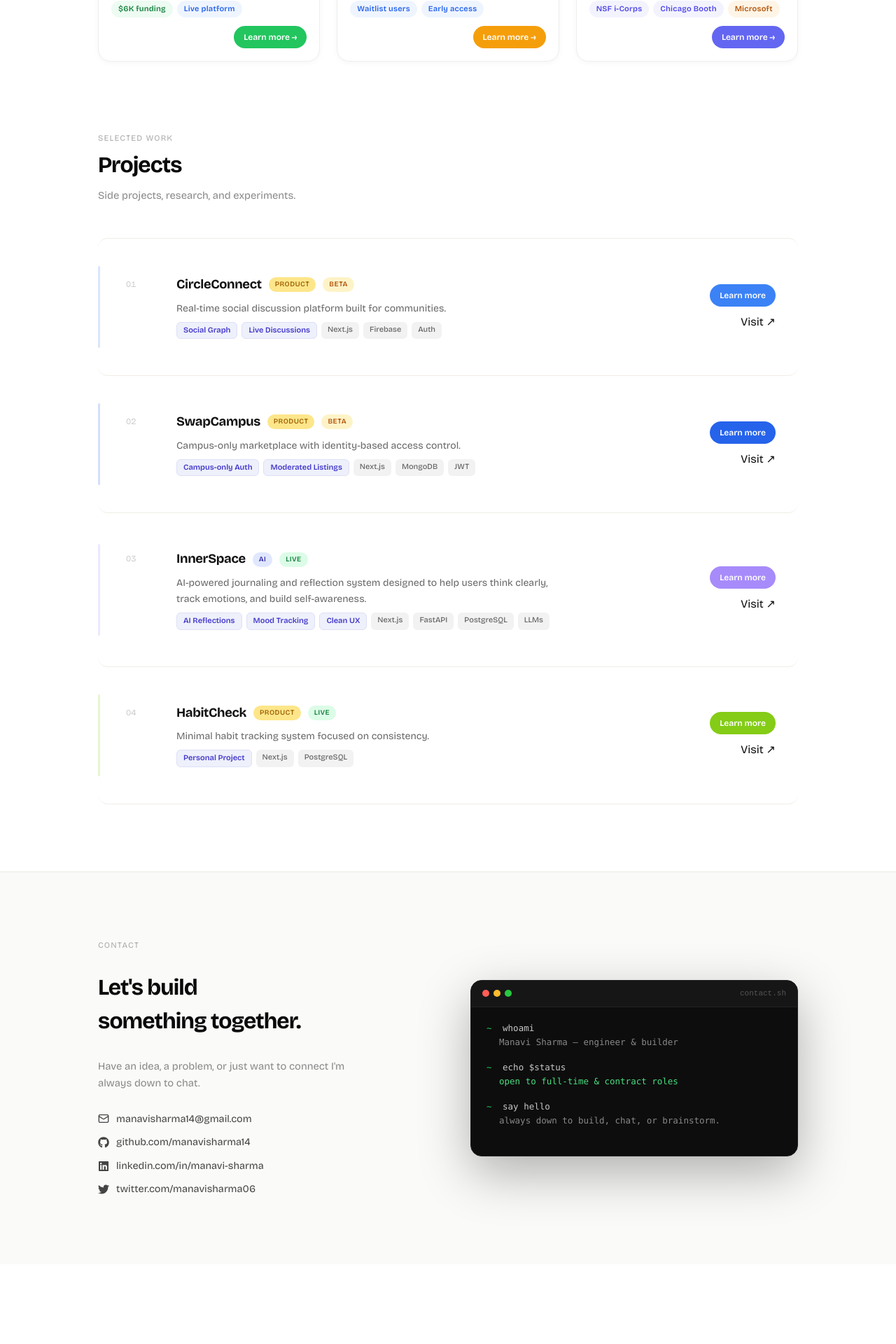
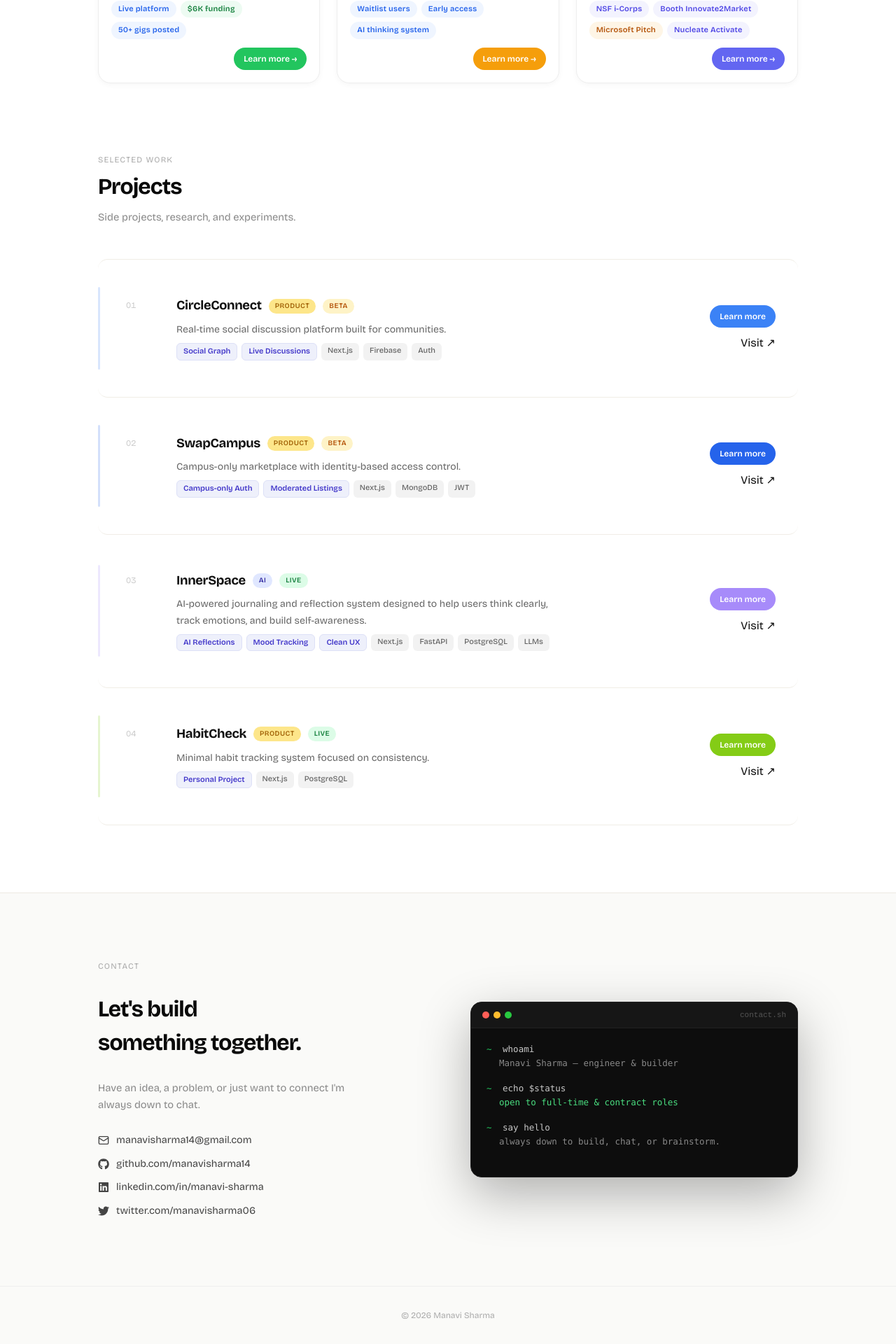
Before and after one commit to manavisharma14/manavi-portfolio, a Next.js app: page / in a window 1280 px wide. Shown: the part 1741-3661 px from the top of the page at 70% size. Before the commit the page ends 3547 px from the top, so only its background shows below. Built offline with nearby package versions, Linux system fonts and the light colour scheme.

Commit message:
ui fix pt2

```diff
--- a/src/components/HomePage.tsx
+++ b/src/components/HomePage.tsx
@@ -73,8 +73,9 @@ const projects: Project[] = [
     description: "Student-first freelance marketplace with live payments and active users.",
     featured: true,
     cred: [
+      { label: "Live platform", type: "product" },
   { label: "$6K funding", type: "funding" },
-  { label: "Live platform", type: "product" },
+  { label: "50+ gigs posted", type: "product" }
 ],
 
     details: {
@@ -107,6 +108,8 @@ const projects: Project[] = [
     cred: [
   { label: "Waitlist users", type: "product" },
   { label: "Early access", type: "product" },
+    { label: "AI thinking system", type: "product" },
+
 ],
     details: {
       problem:
@@ -140,11 +143,12 @@ const projects: Project[] = [
     description:
 "AI-powered platform for diagnosing and supporting color vision through real-world perception.",
     featured: true,
-    cred: [
-      { label: "NSF i-Corps", type: "program" },
-      { label: "Chicago Booth", type: "program" },
-      { label: "Microsoft", type: "award" },
-    ],
+cred: [
+  { label: "NSF i-Corps", type: "program" },
+  { label: "Booth Innovate2Market", type: "program" },
+  { label: "Microsoft Pitch", type: "award" },
+  { label: "Nucleate Activate", type: "program" },
+],
 
     details: {
       problem:
@@ -626,6 +630,10 @@ export default function HomePage() {
         </div>
       </section>
 
+      <p className="footer">
+  © 2026 Manavi Sharma
+</p>
+
       {/* floating preview */}
       {activePreview && (
         <div
@@ -1535,6 +1543,15 @@ export default function HomePage() {
           .contact-inner { grid-template-columns: 1fr; }
           .skills-inner { grid-template-columns: repeat(3, 1fr); }
         }
+
+        .footer {
+  padding: 32px 24px;
+  text-align: center;
+  font-size: 12px;
+  color: #aaa;
+  border-top: 1px solid #eee;
+  background: #fafaf8;
+}
         @media (max-width: 640px) {
           .hero { padding-top: 52px; }
           .hero-left h1 { font-size: 2.6rem; }
```
